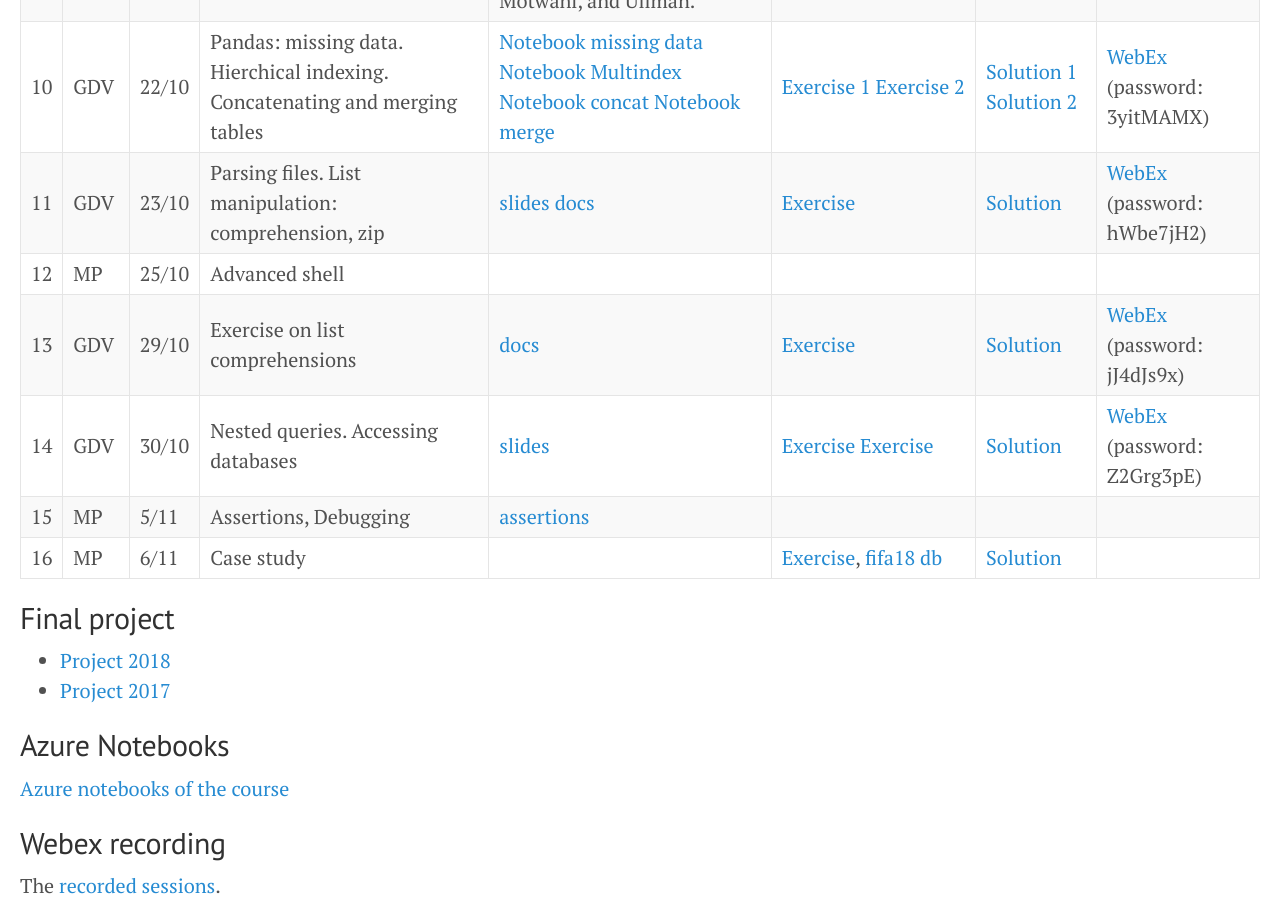
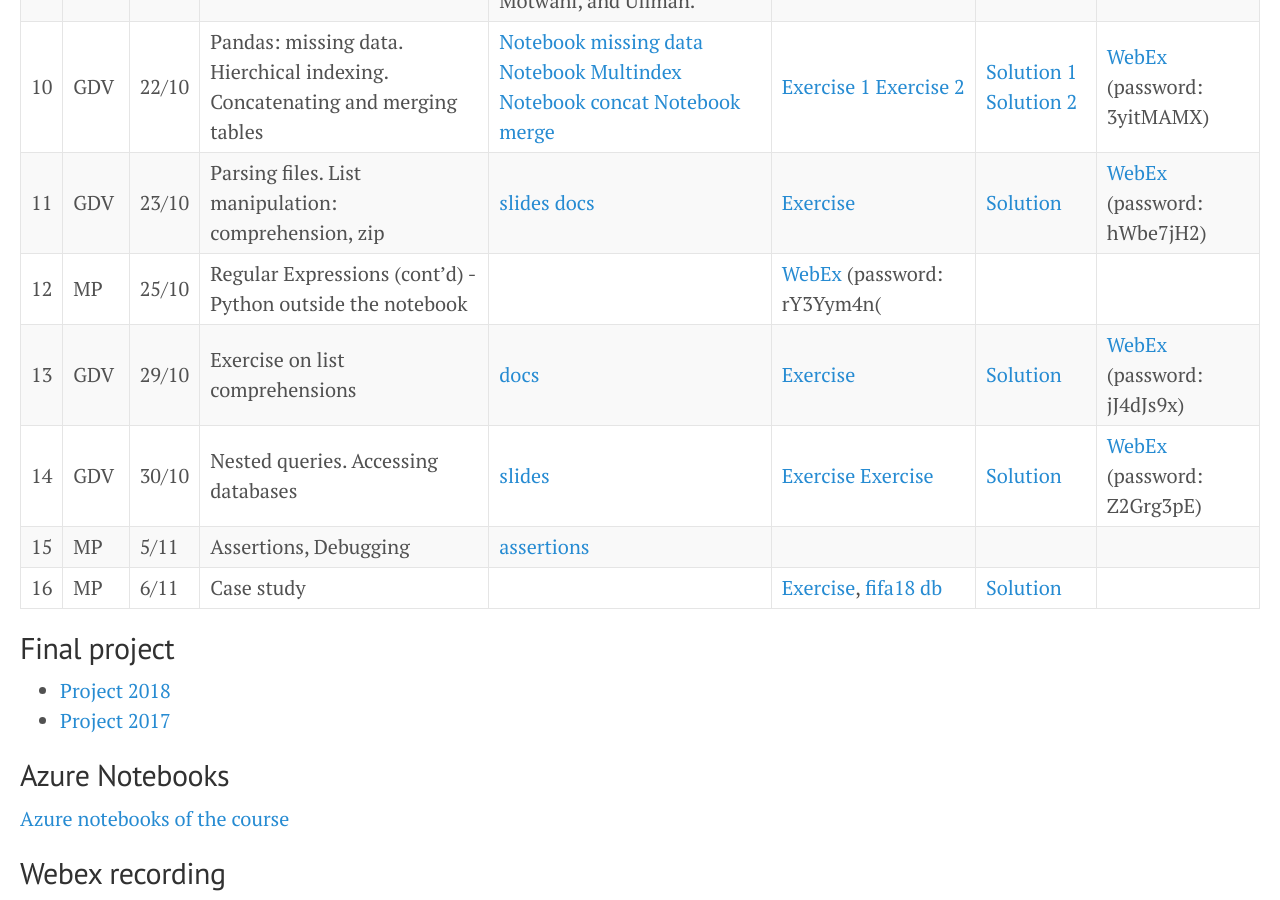
Before and after one commit to gdv/foundationsCS, a Jekyll site: the page built from docs/index.md, in a window 1280 px wide and 900 px high, scrolled down 1287 px. Built offline with Jekyll 4.4.1, drawn with Linux system fonts in a browser that asks for light colours.

Commit message:
Add webex link for 25/10

```diff
--- a/docs/index.md
+++ b/docs/index.md
@@ -19,7 +19,7 @@ title: Foundations of Computer Science (2019-20)
 | 9 | MP | 18/10 |  Regular Expressions               | [Regex Docs](https://docs.python.org/3/howto/regex.html) --- You can read more about Regular Expressions in Chapter 3 of "Introduction to Automata Theory, Languages, and Computation" by Hopcroft, Motwani, and Ullman.   | [Exercise](https://github.com/gdv/foundationsCS/blob/master/ex-02-RE.ipynb), [email.txt](https://github.com/gdv/foundationsCS/blob/master/ex-data/email.txt), [numbers.txt](https://github.com/gdv/foundationsCS/blob/master/ex-data/numbers.txt), [exp_nums.txt](https://github.com/gdv/foundationsCS/blob/master/ex-data/exp_nums.txt) | [Solution](https://github.com/gdv/foundationsCS/blob/master/ex-02-RE-solution-full.ipynb) | [WebEx](https://unimib.webex.com/unimib-it/j.php?MTID=m4ec85920e580faf7d76bcb7913e82274) (password:  QZUMwMUm)
 | 10 | GDV | 22/10 | Pandas: missing data. Hierchical indexing. Concatenating and merging tables | [Notebook missing data](https://jakevdp.github.io/PythonDataScienceHandbook/03.04-missing-values.html) [Notebook Multindex](https://jakevdp.github.io/PythonDataScienceHandbook/03.05-hierarchical-indexing.html) [Notebook concat](https://jakevdp.github.io/PythonDataScienceHandbook/03.06-concat-and-append.html) [Notebook merge](https://jakevdp.github.io/PythonDataScienceHandbook/03.07-merge-and-join.html)  | [Exercise 1](py-07-multindex)  [Exercise 2](py-08-merging)  | [Solution 1](https://nbviewer.jupyter.org/github/gdv/foundationsCS/blob/master/py-07-multindex.ipynb) [Solution 2](https://nbviewer.jupyter.org/github/gdv/foundationsCS/blob/master/py-08-merging.ipynb) |[WebEx](https://unimib.webex.com/unimib/j.php?MTID=md734e8c2996839ded763217e9f72d704) (password: 3yitMAMX)
 | 11 | GDV | 23/10 | Parsing files. List manipulation: comprehension, zip           | [slides](https://github.com/gdv/foundationsCS/raw/master/slides/07-read_csv.pdf) [docs](http://pandas.pydata.org/pandas-docs/stable/generated/pandas.read_csv.html)                                     | [Exercise](py-09-Apache)                                         | [Solution](https://nbviewer.jupyter.org/github/gdv/foundationsCS/blob/master/py-09-Apache.ipynb)             | [WebEx](https://unimib.webex.com/unimib/j.php?MTID=m2ab0065b89f384e65f3dda8352f51ec8) (password:  hWbe7jH2)
-| 12 | MP | 25/10 | Advanced shell          |                                        |
+| 12 | MP | 25/10 | Regular Expressions (cont'd) - Python outside the notebook         |                                        | [WebEx](https://unimib.webex.com/unimib-it/j.php?MTID=m0823472789c47d0a3ec29eaae60472af) (password: rY3Yym4n(
 | 13 | GDV | 29/10 | Exercise on list comprehensions              | [docs](https://docs.python.org/3/tutorial/datastructures.html)                                                  | [Exercise](py-11-f1)                                          | [Solution](https://nbviewer.jupyter.org/github/gdv/foundationsCS/blob/master/py-11-f1.ipynb)              | [WebEx](https://unimib.webex.com/unimib/j.php?MTID=m37d9a3d0ad5df5d05063c9576f3fcaa3) (password: jJ4dJs9x)
 | 14 | GDV | 30/10 | Nested queries. Accessing databases             | [slides](https://github.com/gdv/introduction_to_relational_databases/raw/master/05-nested-queries.pdf)                                                | [Exercise](sql-05-nested) [Exercise](py-13-employees)                                     | [Solution](https://nbviewer.jupyter.org/github/gdv/foundationsCS/blob/master/py-13-employees.ipynb)             | [WebEx](https://unimib.webex.com/unimib/j.php?MTID=md846878794ff53a9efba8ce0964476ab) (password: Z2Grg3pE)
 | 15 | MP | 5/11 | Assertions, Debugging             | [assertions](http://swcarpentry.github.io/python-novice-inflammation/08-defensive/)                                        |
```
